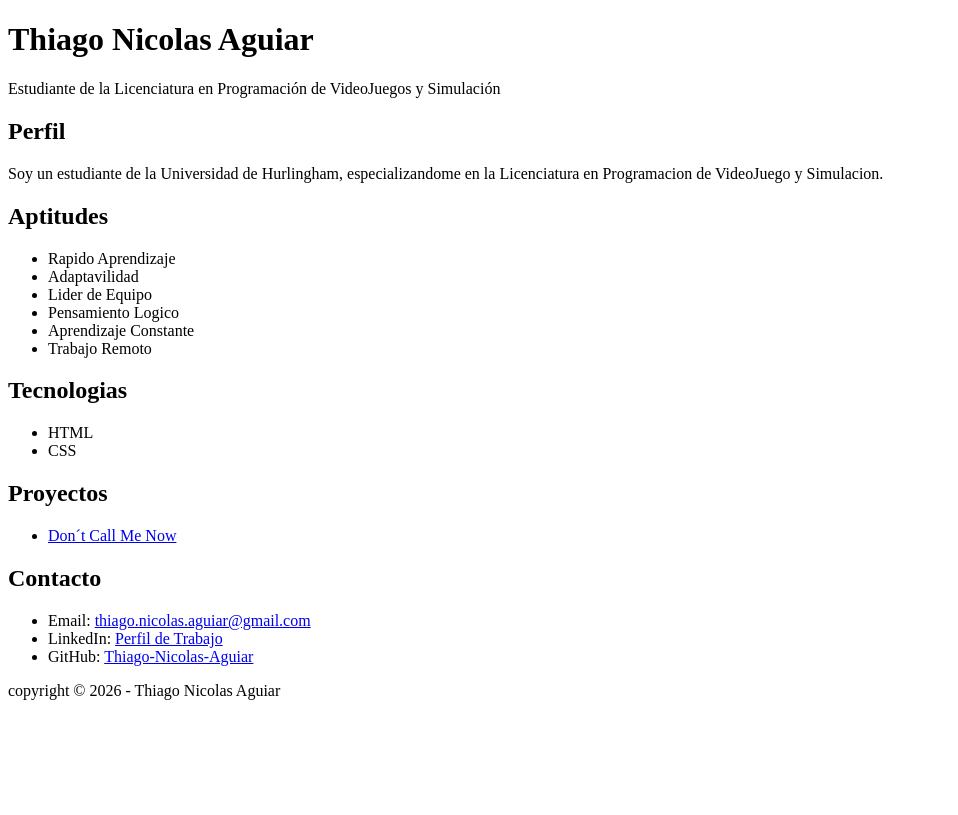
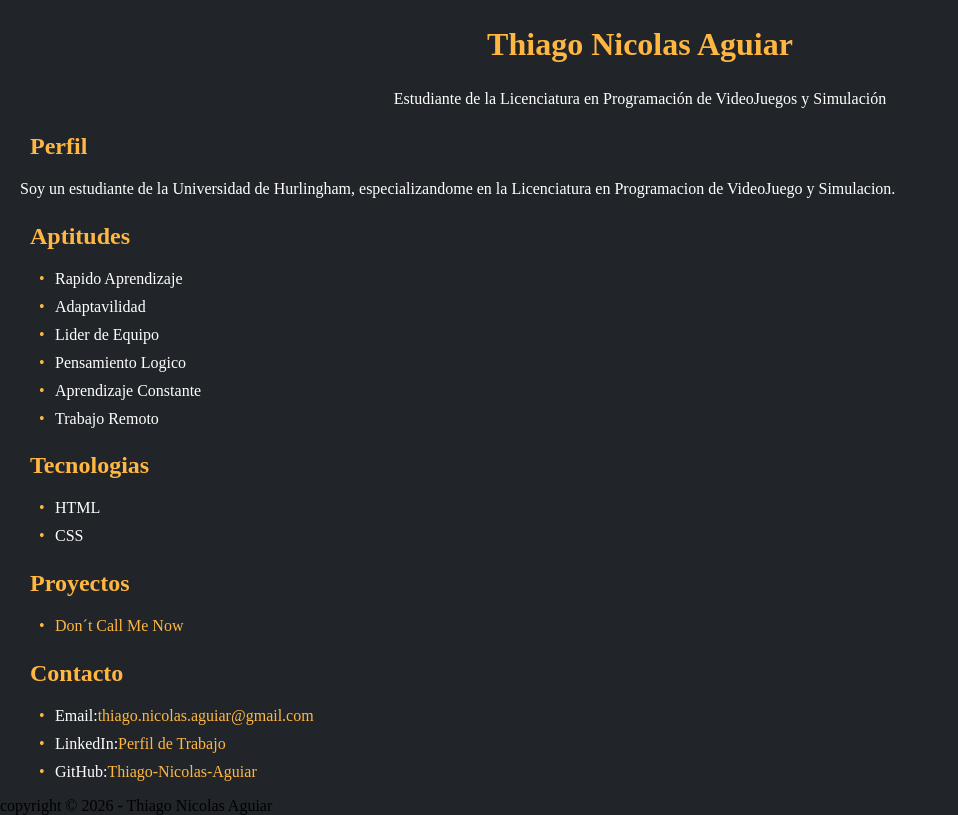
Before and after one commit to Thiago-Nicolas-Aguiar/CV-Tecnico, a plain HTML site: page index.html in a window 1280 px wide. Shown: the whole page, without its empty margins (0-958 px from the left). Drawn offline with Linux system fonts and the light colour scheme.

Commit message:
Solucion de errores

```diff
--- a/index.html
+++ b/index.html
@@ -5,12 +5,12 @@
     <meta charset="UTF-8">
     <meta name="viewport" content="width=device-width, initial-scale=1.0">
     <title>CV Tecnico</title>
-    <link rel="stylesheet" href="style.css">
+    <link rel="stylesheet" href="styles.css">
 </head>
 
 <body>
     <!-- Encabezado -->
-    <header>
+    <header class="encabezado">
         <h1>Thiago Nicolas Aguiar</h1>
         <p>Estudiante de la Licenciatura en Programación de VideoJuegos y Simulación</p>
     </header>
@@ -19,7 +19,8 @@
     <main>
         <section>
             <h2>Perfil</h2>
-            <p>Soy un estudiante de la Universidad de Hurlingham, especializandome en la Licenciatura en Programacion de
+            <p>Soy un estudiante de la Universidad de Hurlingham, especializandome en la Licenciatura en
+                Programacion de
                 VideoJuego y Simulacion.</p>
         </section>
     </main>
@@ -52,11 +53,11 @@
         <!-- Contacto -->
         <h2>Contacto</h2>
         <ul>
-            <li>Email: <a href="mailto:thiago.nicolas.aguiar@gmail.com">thiago.nicolas.aguiar@gmail.com</a></li>
+            <li>Email: <a href="mailto:thiago.nicolas.aguiar@gmail.com"> thiago.nicolas.aguiar@gmail.com</a></li>
             <li>LinkedIn: <a target="_blank" href="https://www.linkedin.com/in/thiago-nicolas-aguiar-1a53213b3/"
-                    rel="noopener noreferrer">Perfil de Trabajo</a></li>
-            <li>GitHub: <a href="https://github.com/Thiago-Nicolas-Aguiar" target="_blank"
-                    rel="noopener noreferrer">Thiago-Nicolas-Aguiar
+                    rel="noopener noreferrer"> Perfil de Trabajo</a></li>
+            <li>GitHub: <a href="https://github.com/Thiago-Nicolas-Aguiar" target="_blank" rel="noopener noreferrer">
+                    Thiago-Nicolas-Aguiar
                 </a></li>
         </ul>
         <!-- Pie -->
--- a/styles.css
+++ b/styles.css
@@ -0,0 +1,63 @@
+body {
+    font-family: 'Times New Roman', Times, serif, sans-serif;
+    margin: 0;
+    padding: 0;
+    background-color: #212529;
+}
+
+.encabezado h1 {
+    box-sizing: border-box;
+    color: #ffb742;
+    padding: 5px;
+    text-align: center;
+}
+
+p {
+    color: white;
+    padding-left: 20px;
+    text-align: left;
+}
+
+.encabezado p {
+    color: white;
+    padding: 0px;
+    text-align: center;
+}
+
+h2 {
+    color: #ffb742;
+    padding-left: 30px;
+    padding-top: 5px;
+    text-align: left;
+}
+
+ul li {
+    box-sizing: border-box;
+    margin-bottom: 10px;
+    list-style: none;
+}
+
+ul li::before {
+    content: "•";
+    color: #ffb742;
+    display: inline-block;
+    width: 1em;
+    margin-left: -1em;
+}
+
+li {
+    color: white;
+    padding-left: 15px;
+    display: flex;
+    text-indent: 0%;
+}
+
+li :hover {
+    color: #a86f13;
+    transition: color 0.3s ease;
+}
+
+a {
+    color: #ffb742;
+    text-decoration: none;
+}
```
